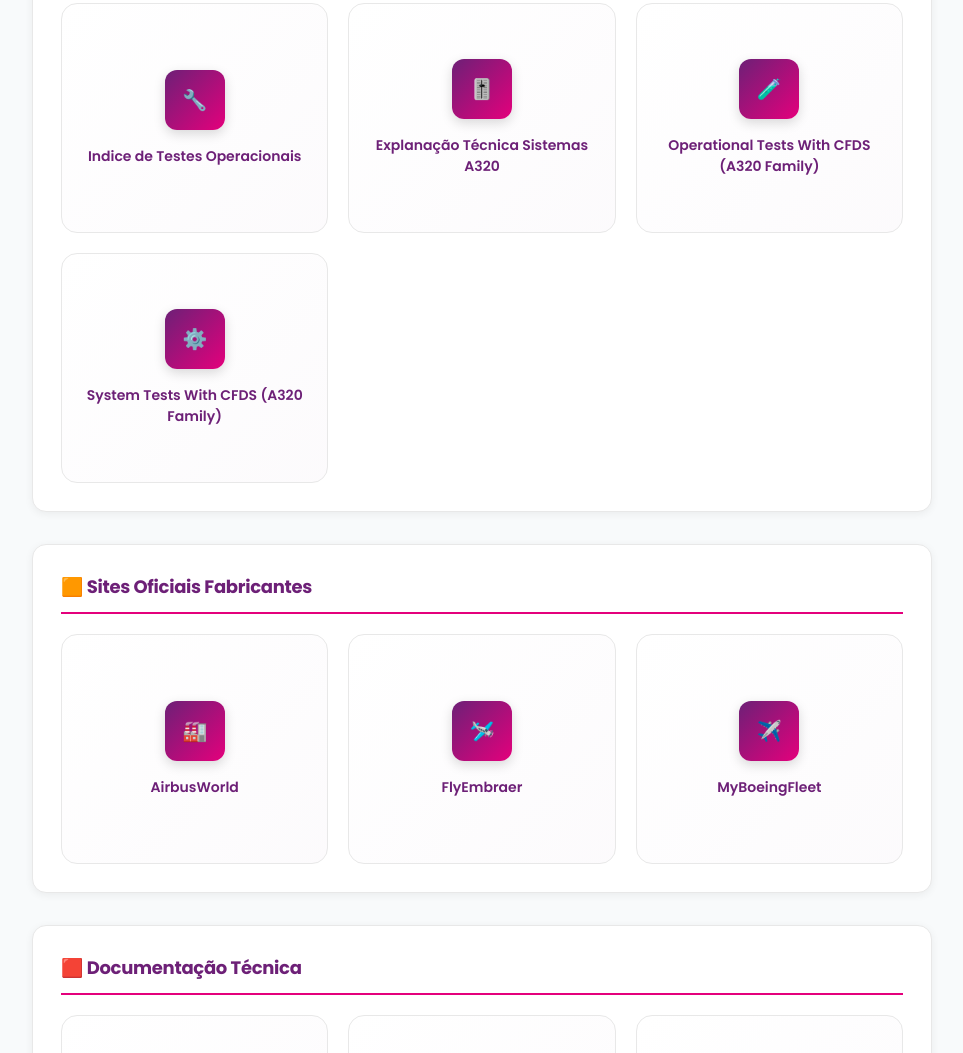
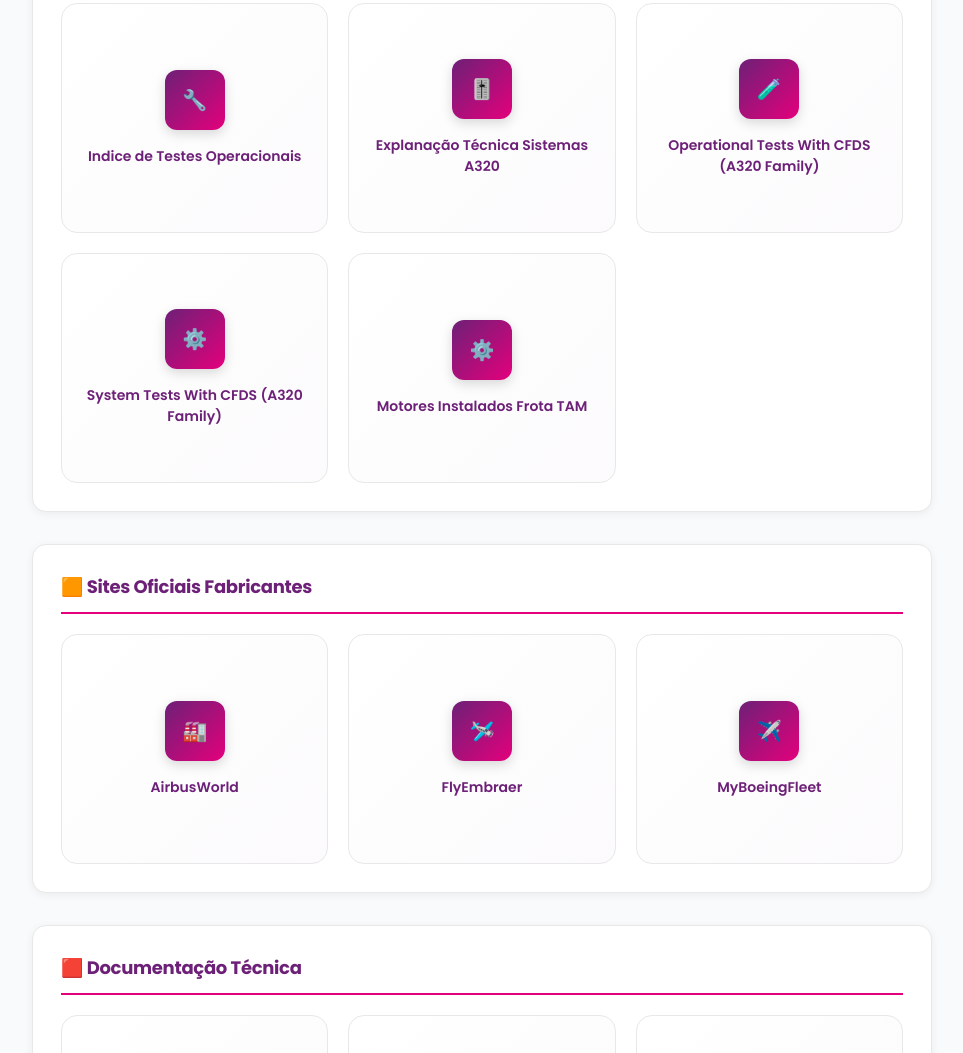
Before and after one commit to Murilo1953/Corporative-Portal, a plain HTML site: page index.html in a window 1280 px wide. Shown: the part 2756-3809 px from the top of the page, without its empty margins (308-1271 px from the left). Drawn offline with Linux system fonts and the light colour scheme.

Commit message:
Add link to 'Motores Instalados Frota TAM' in index.html

```diff
--- a/index.html
+++ b/index.html
@@ -456,6 +456,10 @@
                     <a href="https://w3.airbus.com/1T40/search/text?q=system%20test%20with%20cfds" target="_blank" rel="noopener noreferrer">System Tests With CFDS (A320 Family)</a>
                 </div>
 
+ <div class="card"><div class="icon"><span class="icon-emoji">⚙️</span></div>
+     <a href="Airbus%20A320%20Family/MOTORES%20INSTALADOS%20NA%20FROTA.html" target="_blank" rel="noopener noreferrer">Motores Instalados Frota TAM</a>
+    </div>
+
       </div>
     </section>
 
```
